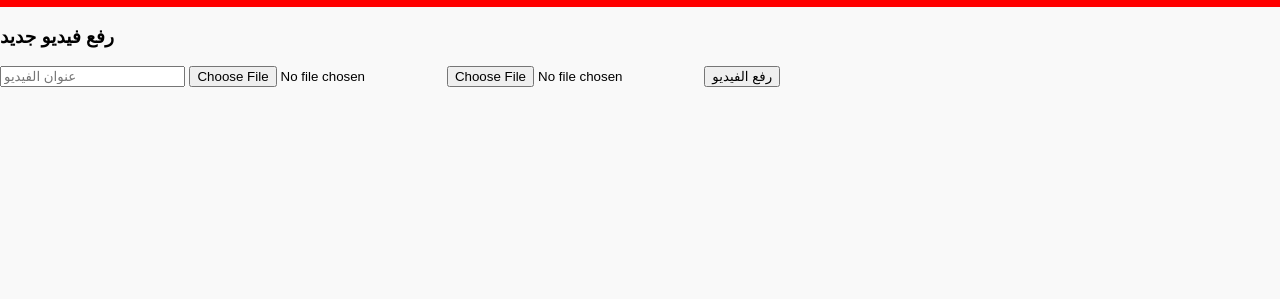
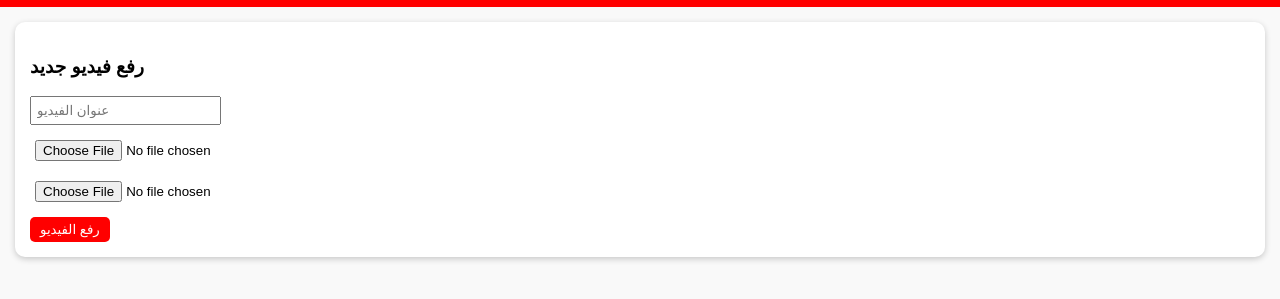
Before and after one commit to Zyloxtube/Zyloxtube.github.io, a plain HTML site: page index.html in a window 1280 px wide. Shown: the part 51-350 px from the top of the page. Drawn offline with Linux system fonts and the light colour scheme; no server answers.

Commit message:
Update style.css

```diff
--- a/style.css
+++ b/style.css
@@ -16,3 +16,13 @@ header h1 { margin: 0; flex: 1; }
 .add-comment { margin-top: 15px; }
 .add-comment input { padding: 5px; width: 300px; }
 .add-comment button { padding: 5px 10px; }
+.upload-section {
+  background: #fff;
+  padding: 15px;
+  margin: 15px;
+  border-radius: 10px;
+  box-shadow: 0 2px 6px rgba(0,0,0,0.2);
+}
+.upload-section input { display: block; margin: 10px 0; padding: 5px; }
+.upload-section button { padding: 5px 10px; cursor: pointer; background: #ff0000; color: #fff; border: none; border-radius: 5px; }
+.upload-section button:hover { background: #cc0000; }
```
